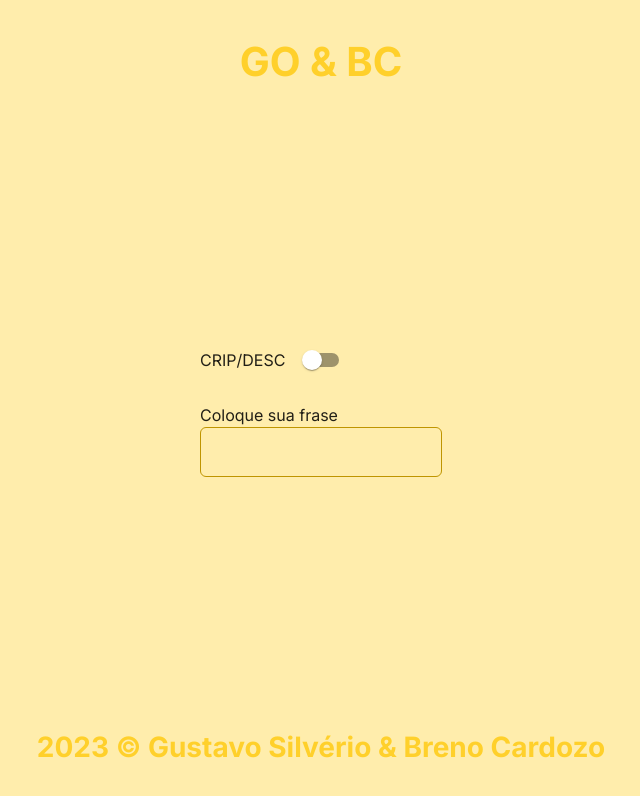
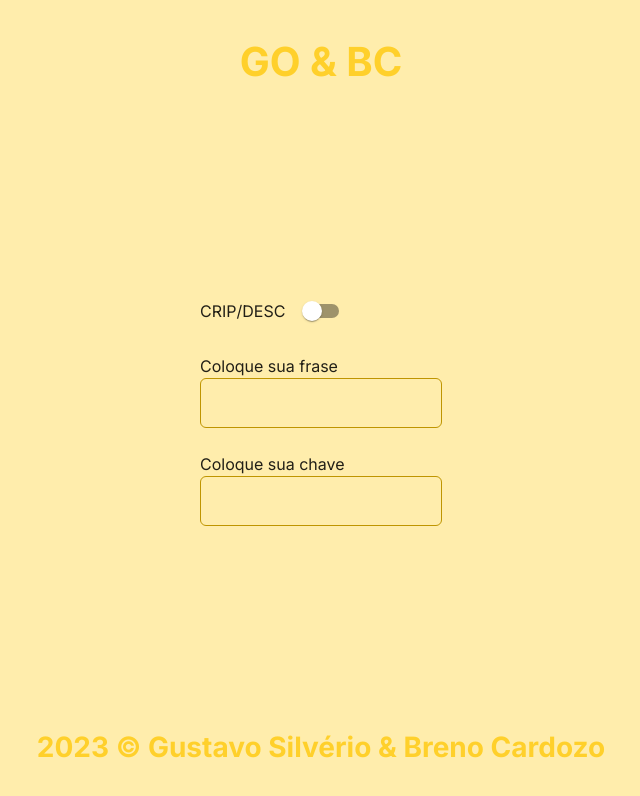
Before and after one commit to GustavoSilverio/criptografia, a React (Vite) app: page / in a window 1280 px wide. Shown: the top 796 px of the page, without its empty margins (319-959 px from the left). Built offline with nearby package versions, Linux system fonts and the light colour scheme.

Commit message:
Continuação

```diff
--- a/src/pages/Home/Home.styled.ts
+++ b/src/pages/Home/Home.styled.ts
@@ -18,7 +18,13 @@ export const Inputs = styled(Box)(({ theme }) => ({
         display: 'flex',
         alignItems: 'center',
         gap: theme.spacing(1)
-    }
+    },
+
+    ".inputs": {
+        display: 'flex',
+        flexDirection: 'column',
+        gap: theme.spacing(3)
+    },
 }))
 
 export const Input = styled(Box)(({ theme }) => ({
--- a/src/pages/Home/Home.tsx
+++ b/src/pages/Home/Home.tsx
@@ -34,6 +34,10 @@ export const Home = () => {
                     <InputFC
                         label="Coloque sua frase"
                     />
+
+                    <InputFC
+                        label="Coloque sua chave"
+                    />
                 </Box>
             </Styled.Inputs>
         </Styled.Home>
```
